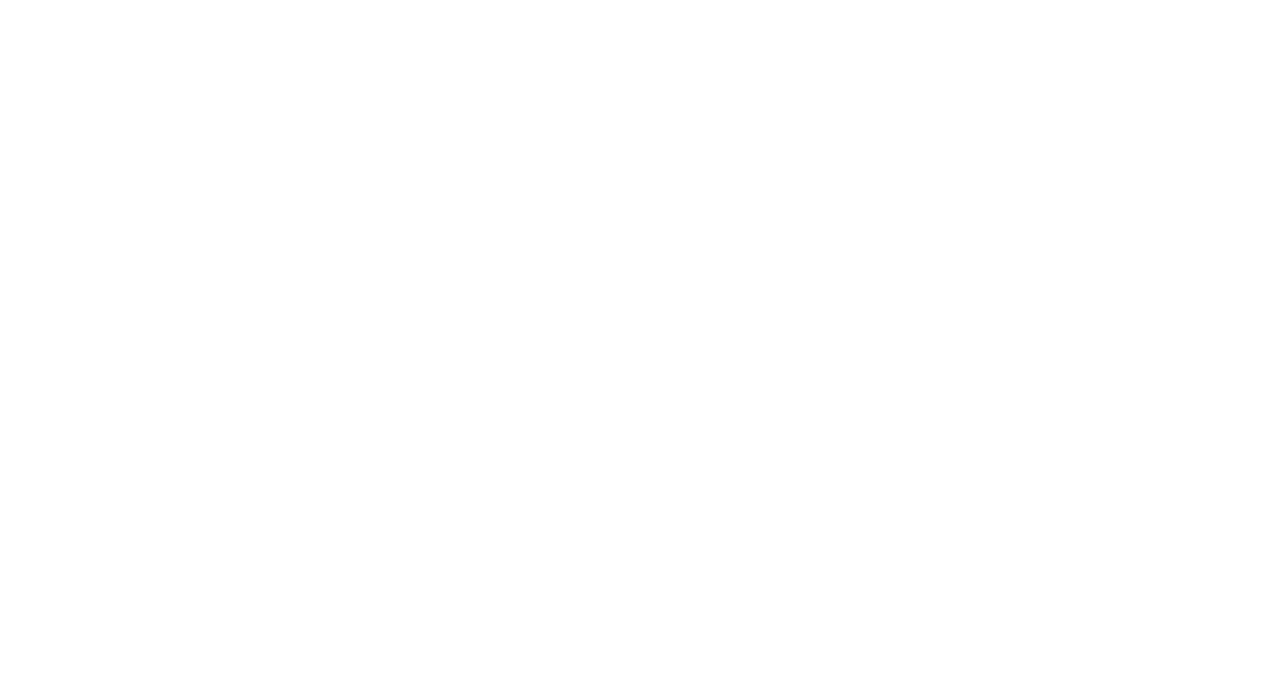
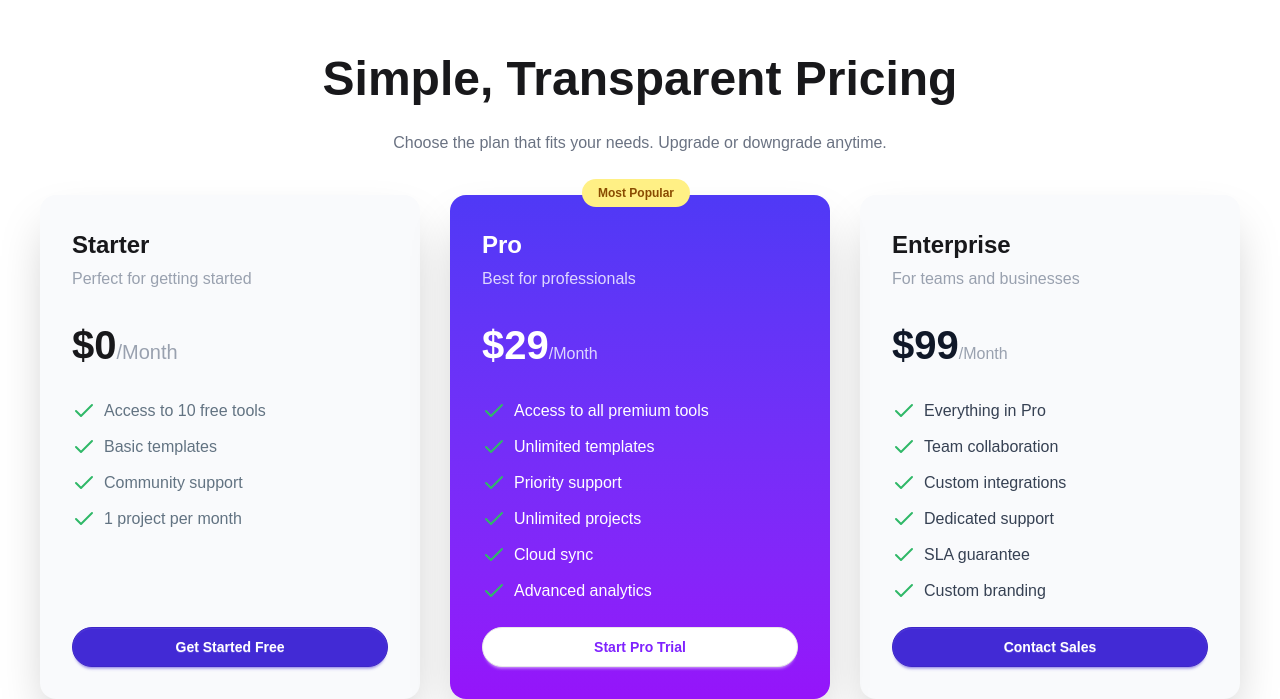
Before and after one commit to Sadik-BN/DigiTools, a React (Vite) app: page / in a window 1280 px wide. Shown: the part 4083-4782 px from the top of the page. Before the commit the page ends 4006 px from the top, so only its background shows below. Built offline with nearby package versions, Linux system fonts and the light colour scheme.

Commit message:
Pricing Added

```diff
--- a/src/App.jsx
+++ b/src/App.jsx
@@ -5,6 +5,7 @@ import DigiTools from "./components/DigiTools/DigiTools"
 import Stats from "./components/Stats/Stats"
 import Banner from "./components/Banner/Banner"
 import GetStarted from "./components/GetStarted/GetStarted"
+import Pricing from "./components/Pricing/Pricing"
 
 function App() {
 
@@ -29,6 +30,7 @@ function App() {
         <Stats></Stats>
         <DigiTools added={added} setAdded={setAdded} dataPromise={dataPromise} total={total} setTotal={setTotal}></DigiTools>
         <GetStarted></GetStarted>
+        <Pricing></Pricing>
 
       </main>
     </>
--- a/src/components/GetStarted/GetStarted.jsx
+++ b/src/components/GetStarted/GetStarted.jsx
@@ -39,9 +39,9 @@ export default function GetStarted() {
                         <div className="bg-violet-100 rounded-full w-24 h-24 flex items-center justify-center mb-6">
                             <img src={pack} alt="" />
                         </div>
-                        <h3 className="text-[24px] font-bold mb-2">Create Account</h3>
+                        <h3 className="text-[24px] font-bold mb-2">Choose Products</h3>
                         <p className="text-gray-400 text-center">
-                            Sign up for free in seconds. No credit card required to get started.
+                            Browse our catalog and select the tools <br /> that fit your needs.
                         </p>
                     </div>
 
@@ -53,9 +53,9 @@ export default function GetStarted() {
                         <div className="bg-violet-100 rounded-full w-24 h-24 flex items-center justify-center mb-6">
                             <img src={rocket} alt="" />
                         </div>
-                        <h3 className="text-[24px] font-bold mb-2">Create Account</h3>
+                        <h3 className="text-[24px] font-bold mb-2">Start Creating</h3>
                         <p className="text-gray-400 text-center">
-                            Sign up for free in seconds. No credit card required to get started.
+                            Download and start using your premium<br />tools immediately.
                         </p>
                     </div>
 
--- /dev/null
+++ b/src/components/Pricing/Pricing.jsx
@@ -0,0 +1,118 @@
+import { Check } from "lucide-react";
+
+export default function Pricing() {
+    return (
+        <div className="mt-30 px-10 container mx-auto">
+
+            <div className="mb-10 flex flex-col justify-center items-center">
+                <h2 className="text-center text-[48px] font-extrabold mb-4">
+                    Simple, Transparent Pricing
+                </h2>
+                <p className="text-gray-500 text-center">
+                    Choose the plan that fits your needs. Upgrade or downgrade anytime.
+                </p>
+            </div>
+
+            <div className="grid grid-cols-1 md:grid-cols-3 justify-items-center gap-7.5">
+
+
+                <div className="bg-[#F9FAFC] rounded-2xl p-8 flex flex-col w-95 shadow-2xl">
+                    <h3 className="text-[24px] font-bold mb-1">Starter</h3>
+                    <p className="text-gray-400 mb-6">Perfect for getting started</p>
+                    <div className="mb-6">
+                        <span className="text-[40px] font-bold">$0</span>
+                        <span className="text-gray-400 text-[20px]">/Month</span>
+                    </div>
+                    <ul className="flex flex-col gap-3 mb-auto">
+                        <li className="flex items-center gap-2 text-[#627382]">
+                            <Check color="#30B868" /> Access to 10 free tools
+                        </li>
+                        <li className="flex items-center gap-2 text-[#627382]">
+                            <Check color="#30B868" /> Basic templates
+                        </li>
+                        <li className="flex items-center gap-2 text-[#627382]">
+                            <Check color="#30B868" /> Community support
+                        </li>
+                        <li className="flex items-center gap-2 text-[#627382]">
+                            <Check color="#30B868" /> 1 project per month
+                        </li>
+                    </ul>
+                    <button className="btn btn-primary mt-6 w-full text-white font-bold py-3 rounded-full">
+                        Get Started Free
+                    </button>
+                </div>
+
+
+                <div className="relative bg-linear-to-b from-[#4F39F6] to-[#9514FA] rounded-2xl p-8 flex flex-col w-95 shadow-2xl">
+                    <div className="absolute -top-4 left-33  bg-yellow-200 text-yellow-800 text-xs font-semibold px-4 py-1.5 rounded-full">
+                        Most Popular
+                    </div>
+                    <h3 className="text-[24px] font-bold text-white mb-1">Pro</h3>
+                    <p className="text-violet-200 mb-6">Best for professionals</p>
+                    <div className="mb-6">
+                        <span className="text-[40px] font-bold text-white">$29</span>
+                        <span className="text-violet-200">/Month</span>
+                    </div>
+                    <ul className="flex flex-col gap-3 mb-auto">
+                        <li className="flex items-center gap-2 text-white">
+                            <Check color="#30B868" /> Access to all premium tools
+                        </li>
+                        <li className="flex items-center gap-2 text-white">
+                            <Check color="#30B868" /> Unlimited templates
+                        </li>
+                        <li className="flex items-center gap-2 text-white">
+                            <Check color="#30B868" /> Priority support
+                        </li>
+                        <li className="flex items-center gap-2 text-white">
+                            <Check color="#30B868" /> Unlimited projects
+                        </li>
+                        <li className="flex items-center gap-2 text-white">
+                            <Check color="#30B868" /> Cloud sync
+                        </li>
+                        <li className="flex items-center gap-2 text-white">
+                            <Check color="#30B868" /> Advanced analytics
+                        </li>
+                    </ul>
+                    <button className="btn mt-6 w-full bg-white text-violet-600 font-bold py-3 rounded-full">
+                        Start Pro Trial
+                    </button>
+                </div>
+
+
+                <div className="bg-[#F9FAFC] rounded-2xl p-8 flex flex-col w-95 shadow-2xl">
+                    <h3 className="text-[24px] font-bold mb-1">Enterprise</h3>
+                    <p className="text-gray-400 mb-6">For teams and businesses</p>
+                    <div className="mb-6">
+                        <span className="text-[40px] font-bold text-gray-900">$99</span>
+                        <span className="text-gray-400">/Month</span>
+                    </div>
+                    <ul className="flex flex-col gap-3 mb-auto">
+                        <li className="flex items-center gap-2 text-gray-700">
+                            <Check color="#30B868" /> Everything in Pro
+                        </li>
+                        <li className="flex items-center gap-2 text-gray-700">
+                            <Check color="#30B868" /> Team collaboration
+                        </li>
+                        <li className="flex items-center gap-2 text-gray-700">
+                            <Check color="#30B868" /> Custom integrations
+                        </li>
+                        <li className="flex items-center gap-2 text-gray-700">
+                            <Check color="#30B868" /> Dedicated support
+                        </li>
+                        <li className="flex items-center gap-2 text-gray-700">
+                            <Check color="#30B868" /> SLA guarantee
+                        </li>
+                        <li className="flex items-center gap-2 text-gray-700">
+                            <Check color="#30B868" /> Custom branding
+                        </li>
+                    </ul>
+                    <button className="btn btn-primary mt-6 w-full text-white font-bold py-3 rounded-full">
+                        Contact Sales
+                    </button>
+                </div>
+
+            </div>
+        </div>
+
+    );
+}
```
